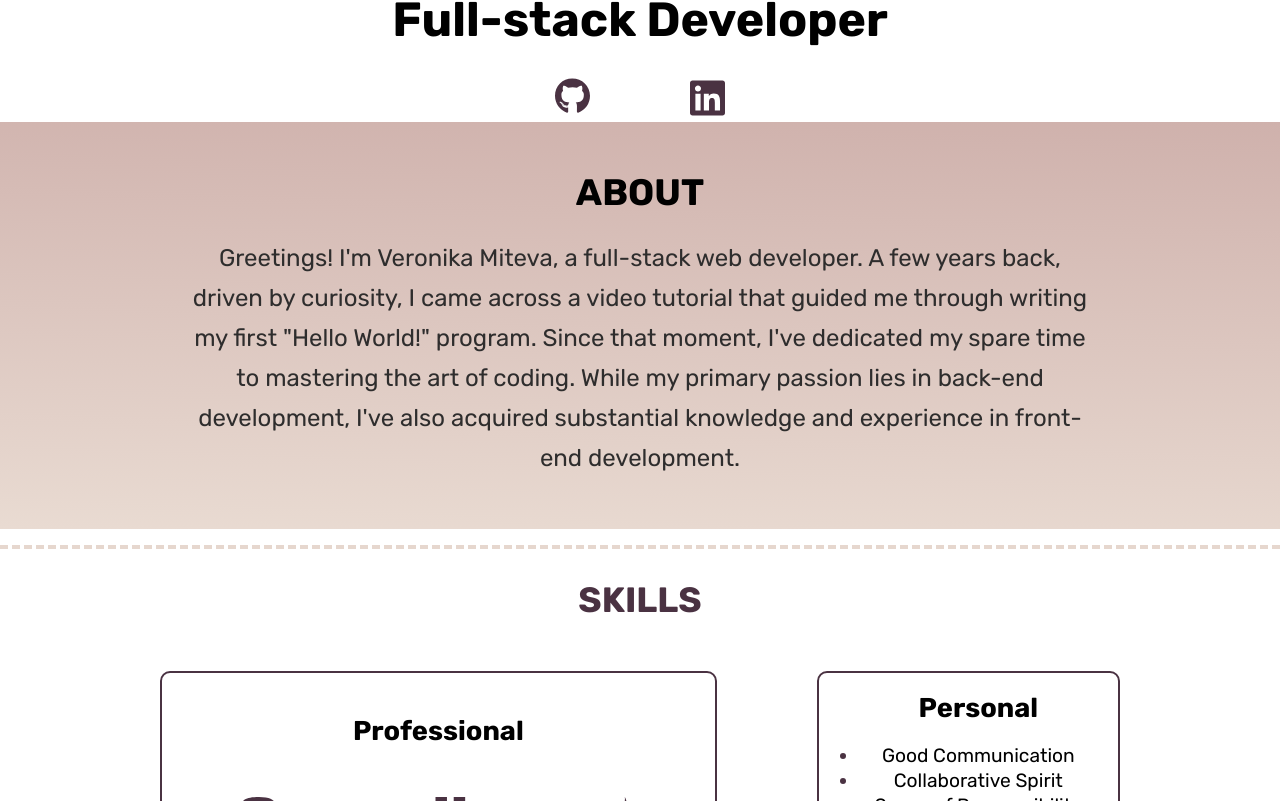
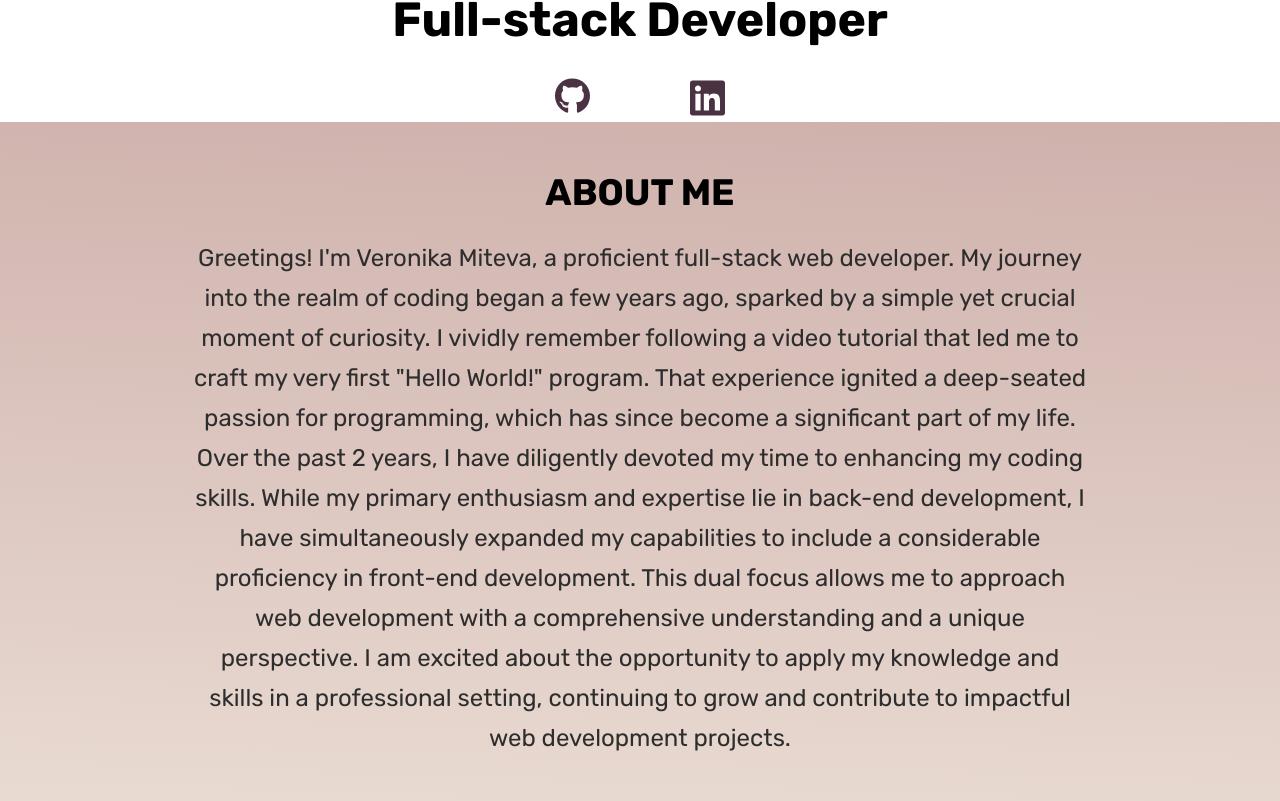
Before and after one commit to VeroniqueDM/portfolio, a React (Create React App) app: page / in a window 1280 px wide. Shown: the part 699-1500 px from the top of the page. Built offline with nearby package versions, Linux system fonts and the light colour scheme; a web font is replaced by a local one.

Commit message:
updated about me and certificates

```diff
--- a/public/index.html
+++ b/public/index.html
@@ -7,7 +7,7 @@
     <meta name="theme-color" content="#000000" />
     <meta
       name="description"
-      content="Web site created using create-react-app"
+      content="Portfolio"
     />
     <link rel="apple-touch-icon" href="%PUBLIC_URL%/logo192.png" />
     <!--
--- a/src/App.js
+++ b/src/App.js
@@ -9,6 +9,9 @@ import "./responsive.scss";
 import Navigation from './components/Navigation/Navigation';
 import React, { useState, useEffect, useRef  } from 'react';
 import DataContext from "./DataContext";
+import About from './components/About/About';
+import Portfolio from './components/Portfolio/Portfolio';
+import Contact from './components/Contact/Contact';
 
 function App() {
   const [isMenuActive, setMenuActive] = useState(false);
@@ -103,14 +106,16 @@ function App() {
                 }}
             >
     <Navigation/>
-      <Routes>
+    <Layout/>
+      {/* <Routes>
         <Route path="/" element={<Layout />}>
-          {/* <Route index element={<Home />} />
-          <Route path="about" element={<About />} />
-          <Route path="/contact" element={<Contact />} />
-          <Route path="/portfolio" element={<Portfolio />} /> */}
+        <Route path="/about" element={<About />}></Route>
+        <Route path="/projects" element={<Portfolio />}></Route>
+        <Route path="/contact" element={<Contact />}></Route>
+
         </Route>
-      </Routes>
+      </Routes> */}
+
       </DataContext.Provider>
 
     </>
--- a/src/components/About/About.js
+++ b/src/components/About/About.js
@@ -3,17 +3,32 @@ import Skills from "../Skills/Skills";
 function About() {
     return (
         <section class="about">
-            <h3>About</h3>
+            <h3>About Me</h3>
             <p>
-                Greetings! I'm Veronika Miteva, a full-stack web developer. A
+                {/* Greetings! I'm Veronika Miteva, a full-stack web developer. A
                 few years back, driven by curiosity, I came across a video
                 tutorial that guided me through writing my first "Hello
                 World!" program. Since that moment, I've dedicated my spare time
                 to mastering the art of coding. While my primary passion lies in
                 back-end development, I've also acquired substantial knowledge
-                and experience in front-end development.
+                and experience in front-end development. */}
+                Greetings! I'm Veronika Miteva, a proficient full-stack web
+                developer. My journey into the realm of coding began a few years
+                ago, sparked by a simple yet crucial moment of curiosity. I
+                vividly remember following a video tutorial that led me to craft
+                my very first "Hello World!" program. That experience ignited a
+                deep-seated passion for programming, which has since become a
+                significant part of my life. Over the past 2 years, I have
+                diligently devoted my time to enhancing my coding skills. While
+                my primary enthusiasm and expertise lie in back-end development,
+                I have simultaneously expanded my capabilities to include a
+                considerable proficiency in front-end development. This dual
+                focus allows me to approach web development with a comprehensive
+                understanding and a unique perspective. I am excited about the
+                opportunity to apply my knowledge and skills in a professional
+                setting, continuing to grow and contribute to impactful web
+                development projects.
             </p>
-            {/* <div id="skills"></div> */}
         </section>
     );
 }
--- a/src/components/Certificates/Certificates.js
+++ b/src/components/Certificates/Certificates.js
@@ -4,10 +4,8 @@ function Certificates() {
             <section>
                 <div class="certificates">
                     <div>
-
                         <h3>Diploma</h3>
                         <article class="links-wrapper">
-
                             <a
                                 target="_blank"
                                 rel="nooper noreferrer"
@@ -18,7 +16,13 @@ function Certificates() {
                         </article>
                         <h3>Certificates</h3>
                         <article class="links-wrapper">
-
+                        <a
+    href={process.env.PUBLIC_URL + "/certificates/ExperisAcademyBootcampCertificate.pdf"}
+    target="_blank"
+    rel="noopener noreferrer"
+>
+    Bootcamp Certificate
+</a>
                             <a
                                 target="_blank"
                                 rel="nooper noreferrer"
@@ -40,7 +44,6 @@ function Certificates() {
                             >
                                 Python Advanced
                             </a>
-
 
                             <a
                                 href="https://softuni.bg/certificates/details/133036/872a2c5c"
--- a/src/components/Contact/Contact.js
+++ b/src/components/Contact/Contact.js
@@ -4,16 +4,39 @@ function Contact() {
             <div class="contacts-wrapper">
                 <h3>Contacts</h3>
                 <div class="card-wrapper">
-                    <p>
+                    <p >
+                        <span>veronika.dmiteva@gmail.com</span>
+                        <svg
+                            fill="#000000"
+                            viewBox="0 0 30 30"
+                            xmlns="http://www.w3.org/2000/svg"
+                            width="30"
+                            height="30"
+                        >
+                            <g id="SVGRepo_bgCarrier" stroke-width="0" />
+                            <g
+                                id="SVGRepo_tracerCarrier"
+                                stroke-linecap="round"
+                                stroke-linejoin="round"
+                            />
+                            <g id="SVGRepo_iconCarrier">
+                                <path
+                                    d="M30 6.692v18.587L22.747 16.213l-1.378 1.103 7.323 9.155H1.308l7.323 -9.155 -1.378 -1.103L0 25.278V6.692l14.999 13.007L30 6.692Zm-0.001 -3.16v0.822L15 17.36 0.001 4.354V3.531h29.998Z"
+                                    fill-rule="evenodd"
+                                />
+                            </g>
+                        </svg>
+                    </p>
+
+                    {/* <p>
+                        veronika.dmiteva@gmail.com
                         <svg
                             xmlns="http://www.w3.org/2000/svg"
                             viewBox="0 0 512 512"
                         >
-                            {/* <!--! Font Awesome Pro 6.1.2 by @fontawesome - https://fontawesome.com License - https://fontawesome.com/license (Commercial License) Copyright 2022 Fonticons, Inc. --> */}
                             <path d="M464 64C490.5 64 512 85.49 512 112C512 127.1 504.9 141.3 492.8 150.4L275.2 313.6C263.8 322.1 248.2 322.1 236.8 313.6L19.2 150.4C7.113 141.3 0 127.1 0 112C0 85.49 21.49 64 48 64H464zM217.6 339.2C240.4 356.3 271.6 356.3 294.4 339.2L512 176V384C512 419.3 483.3 448 448 448H64C28.65 448 0 419.3 0 384V176L217.6 339.2z" />
                         </svg>
-                        veronika.dmiteva@gmail.com
-                    </p>
+                    </p> */}
                     <p>
                         {/* Or you can can find me on */}
                         Or contact me on
@@ -21,6 +44,10 @@ function Contact() {
                             href="www.linkedin.com/in/veronika-d-miteva"
                             target="_blank"
                             rel="nooper noreferrer"
+                            style={{
+                                verticalAlign: "middle",
+                                marginLeft: "88px",
+                            }}
                         >
                             <svg
                                 class="linkedin"
@@ -30,10 +57,7 @@ function Contact() {
                                 {/* <!--! Font Awesome Pro 6.1.2 by @fontawesome - https://fontawesome.com License - https://fontawesome.com/license (Commercial License) Copyright 2022 Fonticons, Inc. --> */}
                                 <path d="M416 32H31.9C14.3 32 0 46.5 0 64.3v383.4C0 465.5 14.3 480 31.9 480H416c17.6 0 32-14.5 32-32.3V64.3c0-17.8-14.4-32.3-32-32.3zM135.4 416H69V202.2h66.5V416zm-33.2-243c-21.3 0-38.5-17.3-38.5-38.5S80.9 96 102.2 96c21.2 0 38.5 17.3 38.5 38.5 0 21.3-17.2 38.5-38.5 38.5zm282.1 243h-66.4V312c0-24.8-.5-56.7-34.5-56.7-34.6 0-39.9 27-39.9 54.9V416h-66.4V202.2h63.7v29.2h.9c8.9-16.8 30.6-34.5 62.9-34.5 67.2 0 79.7 44.3 79.7 101.9V416z" />
                             </svg>
-
                         </a>
-
-
                     </p>
                 </div>
             </div>
--- a/src/components/Header/Header.js
+++ b/src/components/Header/Header.js
@@ -16,8 +16,8 @@ function Header() {
     return (
         <header>
             <section class="header-wrapper">
-            {/* <nav className={navClass}> */}
-            <nav>
+            <nav className={navClass}>
+            {/* <nav> */}
                     {/* <div class="nav-background"></div> */}
                     <div className={`nav-background ${navBackgroundActive ? 'active' : ''}`}></div>
 
--- a/src/components/Skills/Skills.js
+++ b/src/components/Skills/Skills.js
@@ -143,17 +143,19 @@ function Skills() {
                         <section class="skill-section languages">
                             <h4>Languages</h4>
                             <div>
-                                <h5>Bulgarian</h5>
-                                <p>Native speaker</p>
+                                <h5>Dutch</h5>
+                                <p>Limited working proficiency</p>
                             </div>
                             <div>
                                 <h5>English</h5>
                                 <p>Full professional proficiency</p>
                             </div>
                             <div>
-                                <h5>Dutch</h5>
-                                <p>Limited working proficiency</p>
+                                <h5>Bulgarian</h5>
+                                <p>Native speaker</p>
                             </div>
+
+
                         </section>
 
                     </div>
--- a/src/index.js
+++ b/src/index.js
@@ -8,7 +8,7 @@ import { BrowserRouter, HashRouter } from "react-router-dom";
 const root = ReactDOM.createRoot(document.getElementById('root'));
 root.render(
   <React.StrictMode>
- <HashRouter>
+ <HashRouter scrollBehavior={() => ({ y: 0 })}>
       <App />
     </HashRouter>
           </React.StrictMode>
--- a/src/styles.scss
+++ b/src/styles.scss
@@ -565,10 +565,6 @@ header {
         position: absolute;
     }
 
-    svg {
-        left: 0px;
-    }
-
     svg.linkedin {
         left: 5px;
     }
```
Also changed, not shown: 1 other file (tests, documents, lock files or other folders). Lines whose indentation alone changed are shown as unchanged.
